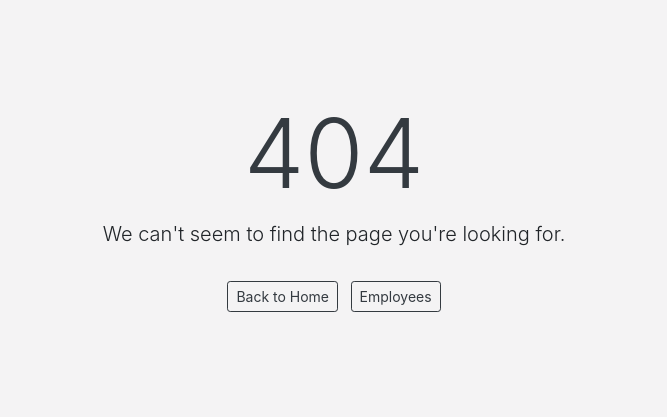
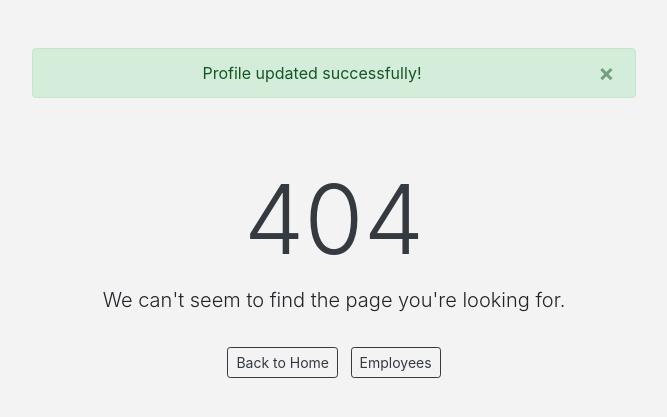
Before and after one commit to bunya017/leave-ms, a PHP site: page /staff/profile.php in a window 1280 px wide. Shown: the part 56-473 px from the top of the page, without its empty margins (306-973 px from the left). Run offline with PHP 8.4, Linux system fonts and the light colour scheme; the visitor is signed in with stand-in values (Sample User, id 1); tables that the repository leaves empty or names only in its code hold one stand-in row (values such as "Sample post").

Commit message:
refactor(StaffProfile): Add successful profile update alert

```diff
--- a/staff/profile.php
+++ b/staff/profile.php
@@ -32,6 +32,12 @@
         <div class="col-10 mx-auto">
           <!-- Profile details card -->
           <div class="row py-5">
+            <?php
+              if (isset($_SESSION["staffProfileEdited"]) && ($_SESSION["staffProfileEdited"] === TRUE)) {
+                echo '<div class="col-8 mx-auto"><div class="alert alert-success alert-dismissible text-center"><button type="button" class="close" data-dismiss="alert">&times;</button>Profile updated successfully!</div></div>';
+                $_SESSION["staffProfileEdited"] = NULL;
+              }
+            ?>
             <div class="col-10 mx-auto">
               <?php if (($result->num_rows > 0)): $row = $result->fetch_assoc();?>
                 <div class="card shadow-lg border-0 pb-3">
```
